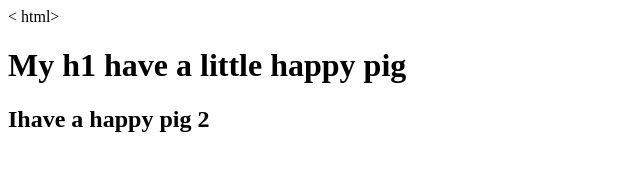
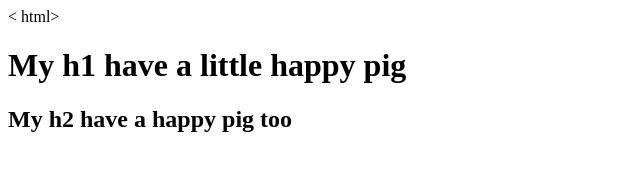
Before and after one commit to Jess59/-helloWorld-, a plain HTML site: page index.html in a window 1280 px wide. Shown: the whole page, without its empty margins (0-640 px from the left). Drawn offline with Linux system fonts and the light colour scheme.

Commit message:
Update index.html
My h2 have a happy pig too!!

```diff
--- a/index.html
+++ b/index.html
@@ -4,6 +4,6 @@
 </head>
 <body>
  <h1>My h1 have a little happy pig</h1>
- <h2>Ihave a happy pig 2</h2>
+ <h2>My h2 have a happy pig too</h2>
 </body>
 </html>
```
